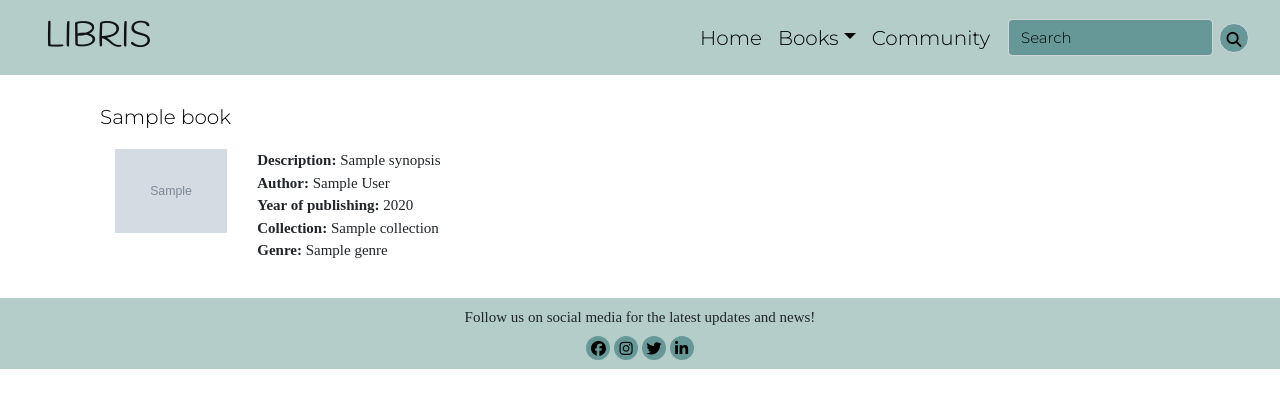
After one commit to MarianaPereira23/libris, a Flask app: page /search_by_genre in a window 1280 px wide. The commit adds this page. Shown: the top 408 px of the page. Run offline with Flask 2, Linux system fonts and the light colour scheme; grey boxes marked "Sample" are stand-in pictures; a database or web service that is not in the repository returns one stand-in record (values such as "Sample title"); some libraries are stand-ins or nearby versions; some web fonts are replaced.

Commit message:
Added search.html from books.html and started search_by_genre

```diff
--- a/app.py
+++ b/app.py
@@ -14,26 +14,9 @@ app.config["MONGO_URI"] = os.getenv('MONGO_URI', 'mongodb://localhost')
 mongo = PyMongo(app)
 
 
-"""mongo.db.books.ensure_index([  # code adapted from https://www.mongodb.com/blog/post/integrating-mongodb-text-search-with-a-python-app
-    ('book_title', 'text'),
-    ('author', 'text')],
-    name='search_index',
-    weights={
-        'book_title': 100,
-        'author': 25
-})"""
-
-
 @app.route('/')
 def home_page():
     return render_template("home.html")
-
-
-"""@app.route('/search', methods=['GET'])
-def search():
-    query = request.form['search']
-    results = mongo.db.books.find(query)
-    return render_template("books.html", books=results)"""
 
 
 @app.route('/books')
@@ -46,6 +29,12 @@ def book_page(book_id):
     the_book = mongo.db.books.find_one({"_id": ObjectId(book_id)})
     """rating_average = mongo.db.books.aggregate([{$group: {_id: <book_id>, pop: {$avg:"$rating"}}}])"""
     return render_template("book.html", book=the_book, reviews=mongo.db.books_comments.find())
+
+
+@app.route('/search_by_genre')
+def search_by_genre():
+    search = mongo.db.books.find({"genre": 'Poetry'})
+    return render_template("search.html", results=search)
 
 
 @app.route('/add_book')
--- /dev/null
+++ b/templates/search.html
@@ -0,0 +1,29 @@
+{% extends 'base.html'%}
+
+{% block content %}
+
+    {% for result in results %}
+
+        <div class="row no-gutters">
+            <div class="row no-gutters">
+                <div class="col-sm-8 {% if loop.first == True %}first_book{% else %}books{% endif %}">
+                    <a href="{{url_for('book_page', book_id=result._id)}}"><h3>{{result.book_title}}</h3></a>
+                    <div class="row book_info">
+                        <div class="col-4 col-lg-2">
+                            <img src="{{result.cover_photo}}" alt="Cover Image" class="book_cover">
+                        </div>
+                        <div class="col-8 col-lg-10">
+                            <p class="info"><span class="strong">Description:</span> {{result.synopsis}}<br>
+                            <span class="strong">Author:</span> {{result.author}}<br>
+                            <span class="strong">Year of publishing:</span> {{result.year}}<br>
+                            <span class="strong">Collection:</span> {{result.collection}}<br>
+                            <span class="strong">Genre:</span> {{result.genre}}</p>
+                        </div>
+                    </div>
+                </div>
+            </div>
+        </div>
+
+    {% endfor %}
+
+{% endblock %}
```
Also changed, not shown: templates/home.html (+10 -9 lines).
